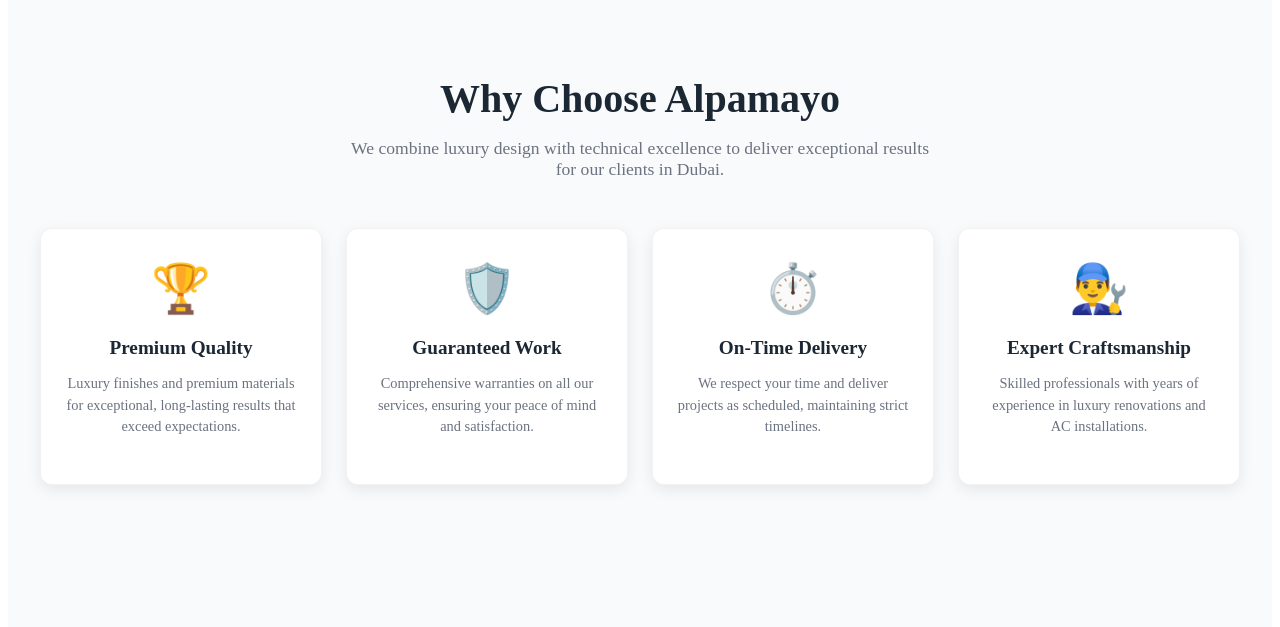
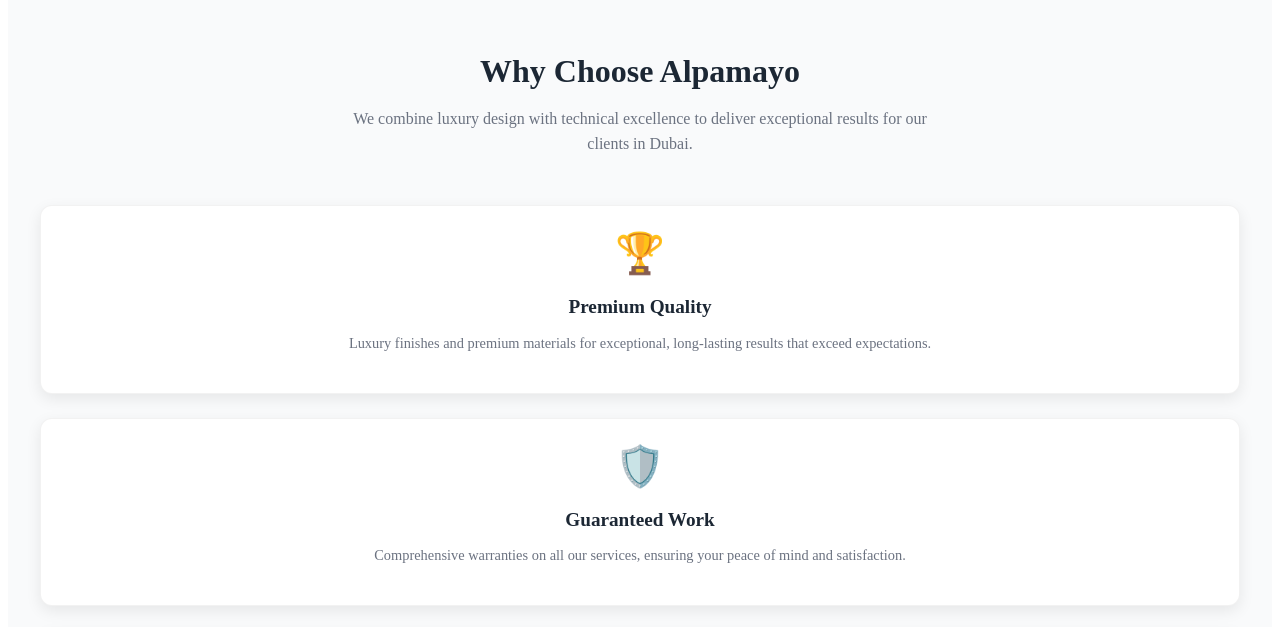
Before and after one commit to alpamayo73/main, a Next.js app: page / in a window 1280 px wide. Shown: the part 1392-2019 px from the top of the page. Built offline with nearby package versions, Linux system fonts and the light colour scheme.

Commit message:
Update Features.js

```diff
--- a/src/components/home/Features.js
+++ b/src/components/home/Features.js
@@ -24,7 +24,7 @@ export default function Features() {
 
   return (
     <section style={{
-      padding: '4rem 0',
+      padding: '3rem 0',
       backgroundColor: '#f9fafb'
     }}>
       <div style={{
@@ -37,27 +37,28 @@ export default function Features() {
           marginBottom: '3rem'
         }}>
           <h2 style={{
-            fontSize: '2.5rem',
-            fontWeight: 'bold',
+            fontSize: '2rem',
+            fontWeight: '700',
             color: '#1C2734',
             marginBottom: '1rem'
           }}>
             Why Choose Alpamayo
           </h2>
           <p style={{
-            fontSize: '1.1rem',
+            fontSize: '1rem',
             color: '#6b7280',
             maxWidth: '600px',
-            margin: '0 auto'
+            margin: '0 auto',
+            lineHeight: 1.6
           }}>
             We combine luxury design with technical excellence to deliver exceptional results for our clients in Dubai.
           </p>
         </div>
 
-        {/* 4 Columns 1 Row Grid */}
+        {/* Responsive Grid */}
         <div style={{
           display: 'grid',
-          gridTemplateColumns: '1fr 1fr 1fr 1fr',
+          gridTemplateColumns: '1fr',
           gap: '1.5rem'
         }}>
           {features.map((feature, index) => (
@@ -65,7 +66,7 @@ export default function Features() {
               key={index}
               style={{
                 backgroundColor: 'white',
-                padding: '2rem 1.5rem',
+                padding: '1.5rem',
                 borderRadius: '12px',
                 textAlign: 'center',
                 boxShadow: '0 5px 15px rgba(0, 0, 0, 0.08)',
@@ -82,7 +83,7 @@ export default function Features() {
               }}
             >
               <div style={{
-                fontSize: '3rem',
+                fontSize: '2.5rem',
                 marginBottom: '1rem'
               }}>
                 {feature.icon}
@@ -106,6 +107,29 @@ export default function Features() {
           ))}
         </div>
       </div>
+
+      <style jsx>{`
+        @media (min-width: 768px) {
+          section {
+            padding: 4rem 0;
+          }
+
+          h2 {
+            font-size: 2.5rem;
+          }
+
+          div > div:last-child {
+            grid-template-columns: 1fr 1fr;
+            gap: 2rem;
+          }
+        }
+
+        @media (min-width: 1024px) {
+          div > div:last-child {
+            grid-template-columns: 1fr 1fr 1fr 1fr;
+          }
+        }
+      `}</style>
     </section>
   );
 }
```
